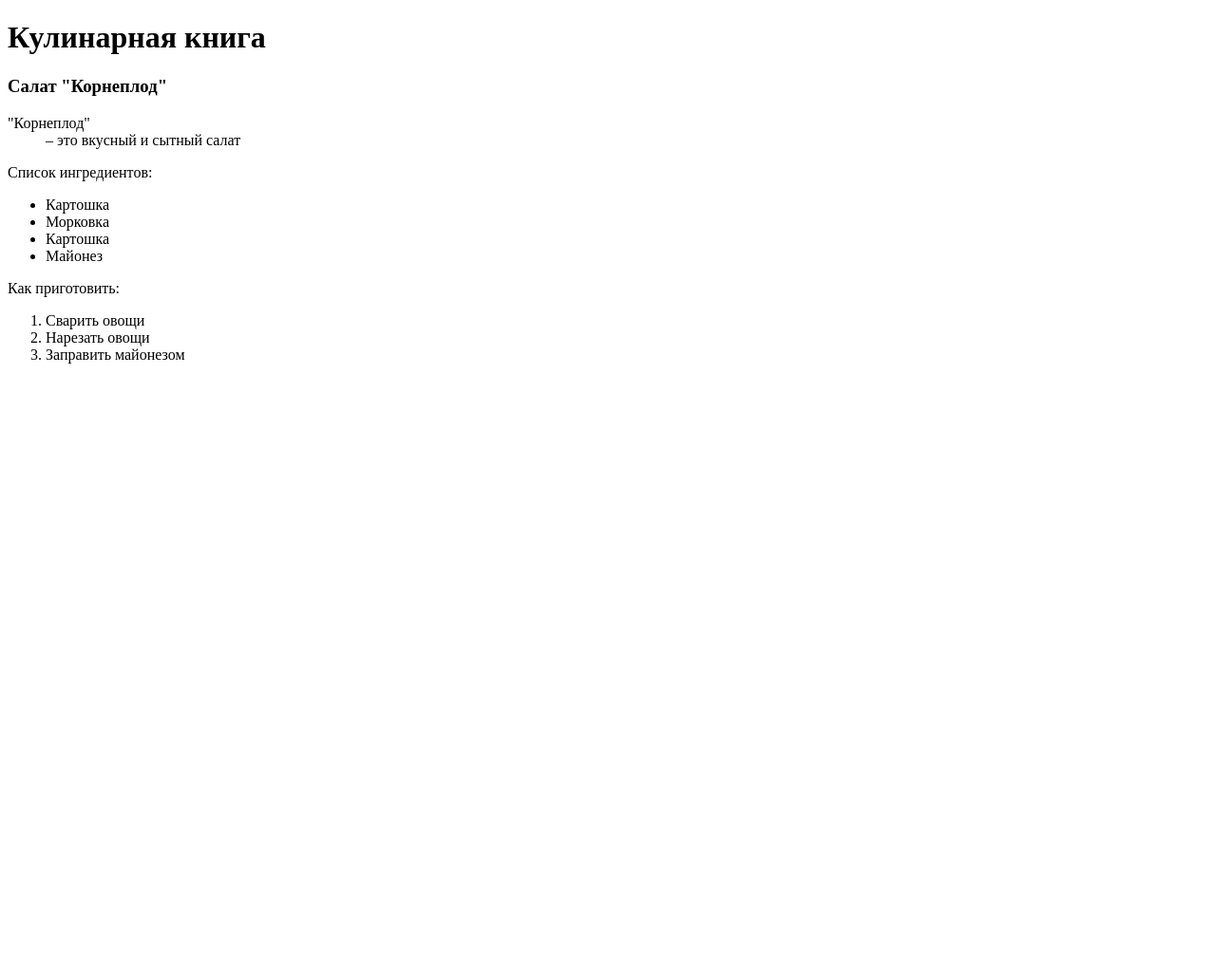
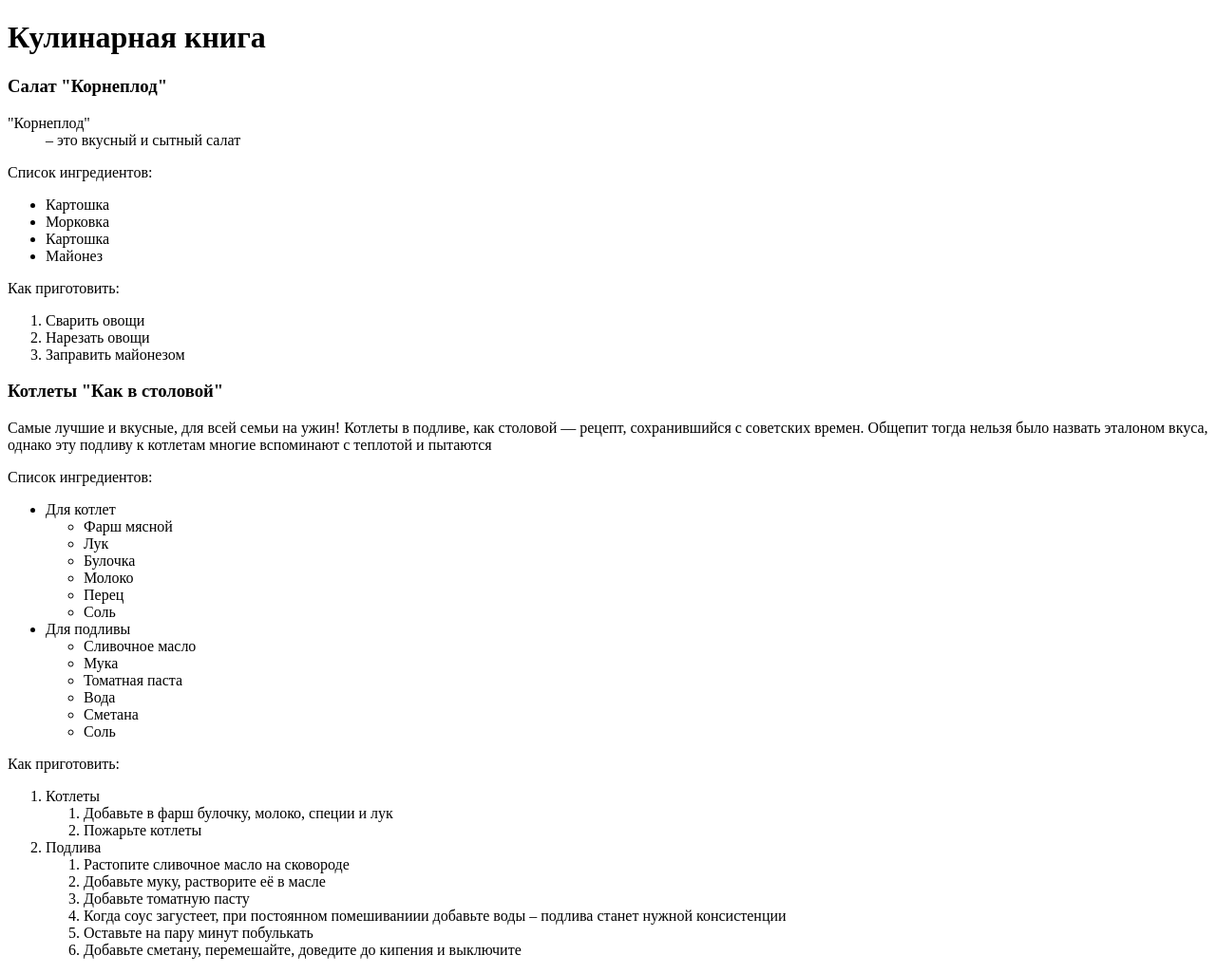
Before and after one commit to Somov62/Stepik-html-css, a plain HTML site: page Html basic elements/index.html in a window 1280 px wide. Shown: the whole page at 95% size. Before the commit the page ends 800 px from the top, so only its background shows below. Drawn offline with Linux system fonts and the light colour scheme.

Commit message:
Познакомился с многоуровневыми нумерованными и маркированными списками

```diff
--- a/Html basic elements/index.html
+++ b/Html basic elements/index.html
@@ -11,7 +11,8 @@
         <h3>Салат "Корнеплод"</h3>
 
         <dl>
-        <dt>"Корнеплод"</dt> <dd>– это вкусный и сытный салат</dd>
+            <dt>"Корнеплод"</dt>
+            <dd>– это вкусный и сытный салат</dd>
         </dl>
 
         <p>Список ингредиентов:</p>
@@ -27,5 +28,56 @@
             <li>Нарезать овощи</li>
             <li>Заправить майонезом</li>
         </ol>
+
+        <h3>Котлеты "Как в столовой"</h3>
+        <p>
+            Самые лучшие и вкусные, для всей семьи на ужин! Котлеты в подливе,
+            как столовой — рецепт, сохранившийся с советских времен. Общепит
+            тогда нельзя было назвать эталоном вкуса, однако эту подливу к
+            котлетам многие вспоминают с теплотой и пытаются
+        </p>
+
+        <p>Список ингредиентов:</p>
+        <ul>
+            <li>Для котлет
+              <ul>
+                <li>Фарш мясной</li>
+                <li>Лук</li>
+                <li>Булочка</li>
+                <li>Молоко</li>
+                <li>Перец</li>
+                <li>Соль</li>
+              </ul>
+            </li>
+            <li>Для подливы
+              <ul>
+                <li>Сливочное масло</li>
+                <li>Мука</li>
+                <li>Томатная паста</li>
+                <li>Вода</li>
+                <li>Сметана</li>
+                <li>Соль</li>
+              </ul>
+            </li>
+        </ul>
+        <p>Как приготовить:</p>
+        <ol>
+            <li>Котлеты
+              <ol>
+                <li>Добавьте в фарш булочку, молоко, специи и лук</li>
+                <li>Пожарьте котлеты</li>
+              </ol>
+            </li>
+            <li>Подлива
+              <ol>
+                <li>Растопите сливочное масло на сковороде</li>
+                <li>Добавьте муку, растворите её в масле</li>
+                <li>Добавьте томатную пасту</li>
+                <li>Когда соус загустеет, при постоянном помешиваниии добавьте воды – подлива станет нужной консистенции</li>
+                <li>Оставьте на пару минут побулькать</li>
+                <li>Добавьте сметану, перемешайте, доведите до кипения и выключите</li>
+              </ol>
+            </li>
+        </ol>
     </body>
 </html>
```
Lines whose indentation alone changed are shown as unchanged.
